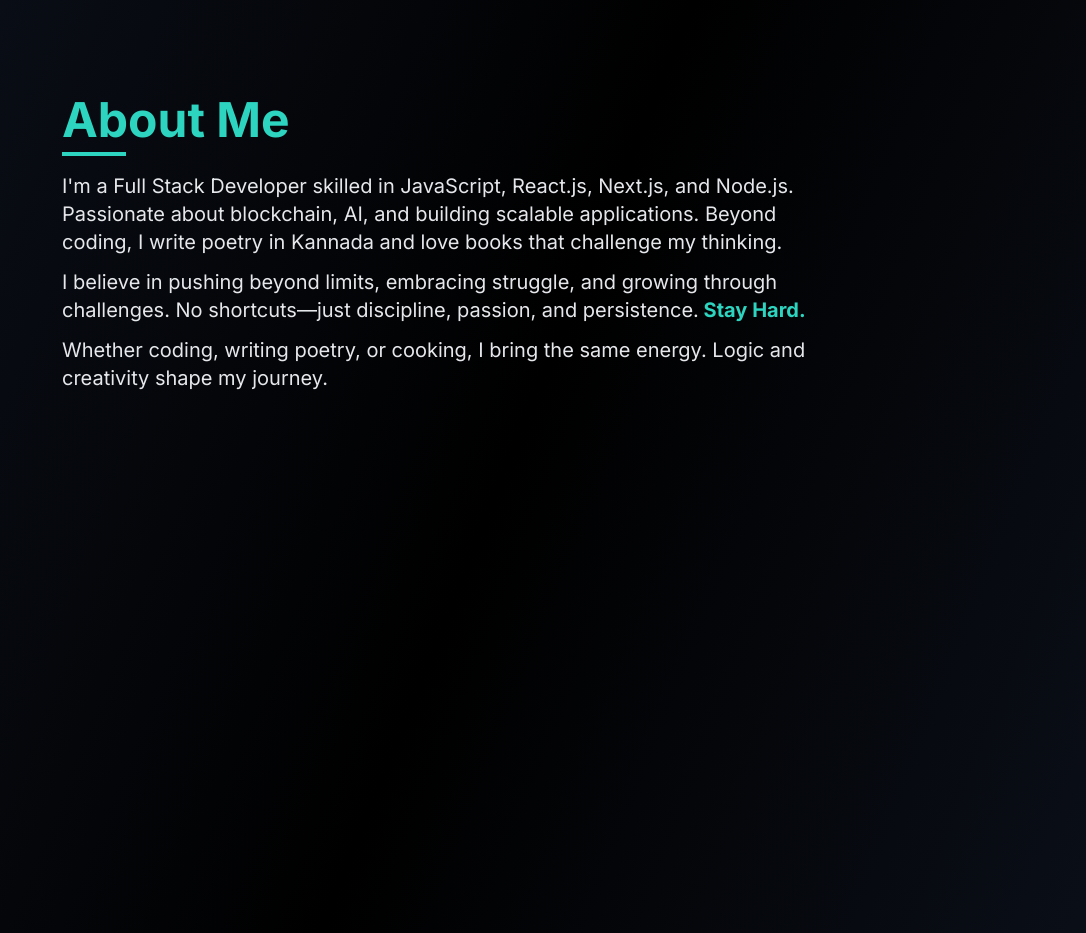
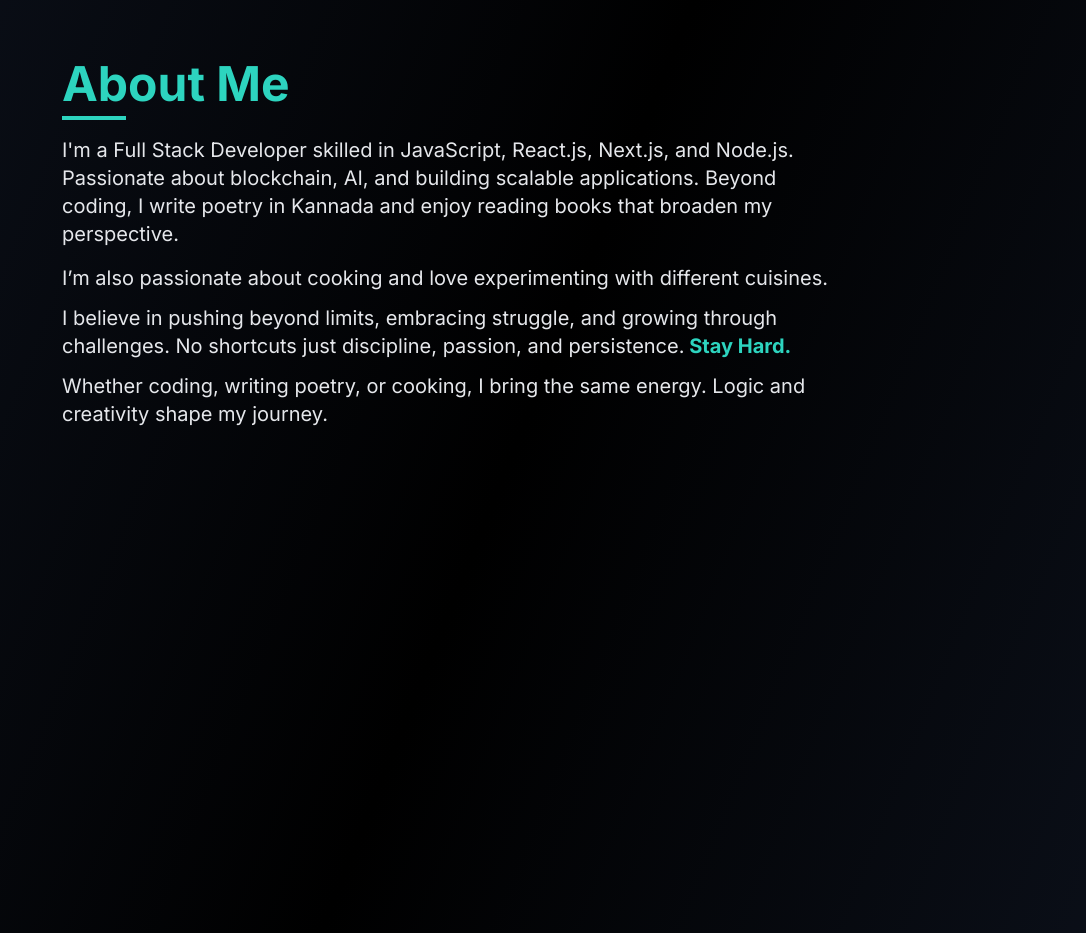
Before and after one commit to channrama/channarama_Portfolio, a Next.js app: page / in a window 1280 px wide. Shown: the part 980-1913 px from the top of the page, without its empty margins (194-1280 px from the left). Built offline with nearby package versions, Linux system fonts and the light colour scheme.

Commit message:
added some quotes

```diff
--- a/components/Landing.jsx
+++ b/components/Landing.jsx
@@ -84,11 +84,14 @@ export default function LandingPage() {
     <p className="mt-4 text-base sm:text-lg md:text-xl leading-relaxed">
       I'm a Full Stack Developer skilled in JavaScript, React.js, Next.js, and Node.js.
       Passionate about blockchain, AI, and building scalable applications.
-      Beyond coding, I write poetry in Kannada and love books that challenge my thinking.
+      Beyond coding, I write poetry in Kannada and enjoy reading books that broaden my perspective.
+    </p>
+    <p className="mt-4 text-base sm:text-lg md:text-xl leading-relaxed">
+      I’m also passionate about cooking and love experimenting with different cuisines.
     </p>
     <p className="mt-3 text-base sm:text-lg md:text-xl leading-relaxed">
       I believe in pushing beyond limits, embracing struggle, and growing through challenges.
-      No shortcuts—just discipline, passion, and persistence.
+      No shortcuts just discipline, passion, and persistence.
       <b className="text-teal-400"> Stay Hard.</b>
     </p>
     <p className="mt-3 text-base sm:text-lg md:text-xl leading-relaxed">
```
